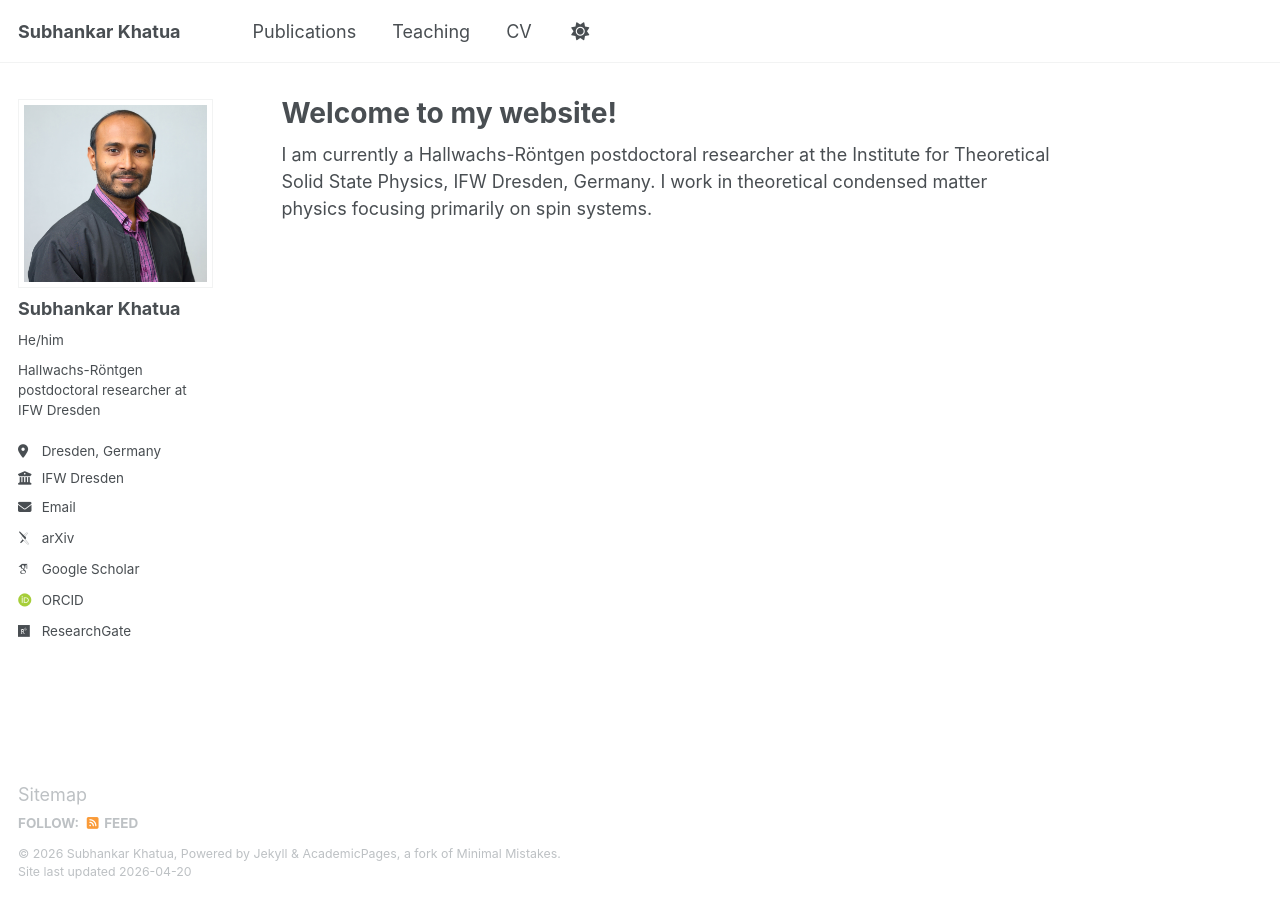
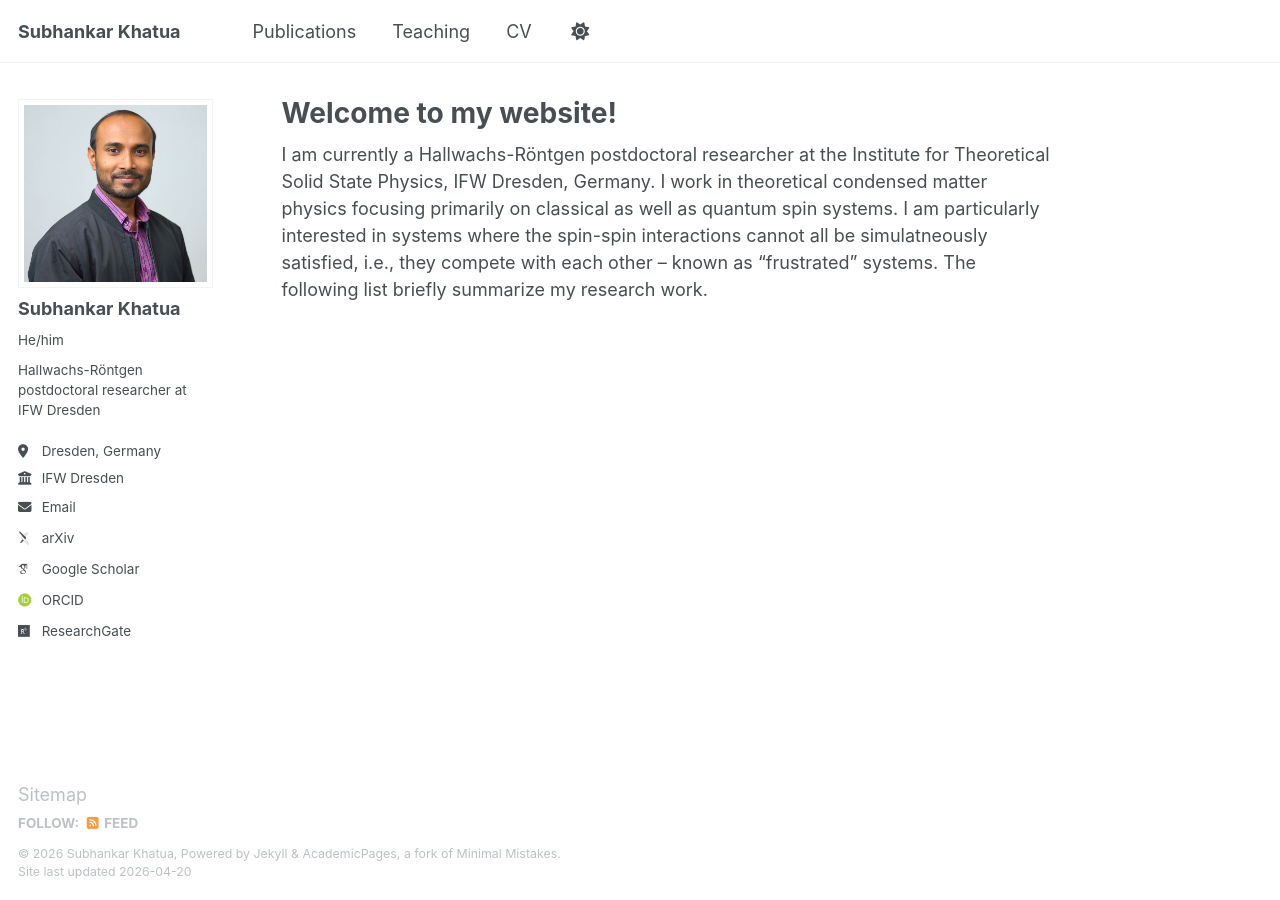
Before and after one commit to subhankar-khatua/subhankar-khatua.github.io, a Jekyll site: the page built from _pages/about.md, in a window 1280 px wide. Built offline with Jekyll 4.4.1, drawn with Linux system fonts in a browser that asks for light colours; some web fonts are replaced.

Commit message:
Update about.md

```diff
--- a/_pages/about.md
+++ b/_pages/about.md
@@ -7,7 +7,9 @@ redirect_from:
   - /about.html
 ---
 
-I am currently a Hallwachs-Röntgen postdoctoral researcher at the Institute for Theoretical Solid State Physics, IFW Dresden, Germany. I work in theoretical condensed matter physics focusing primarily on spin systems.
+I am currently a Hallwachs-Röntgen postdoctoral researcher at the Institute for Theoretical Solid State Physics, IFW Dresden, Germany. I work in theoretical condensed matter physics focusing primarily on classical as well as quantum spin systems. I am particularly interested in systems where the spin-spin interactions cannot all be simulatneously satisfied, i.e., they compete with each other -- known as "frustrated" systems. The following list briefly summarize my research work.
+
+<!-- I have completed my doctoral studies from The Instutute of Mathematical Sciences, Chennai in 2021 under the supervision of Prof. R. Ganesh. My Ph.D. thesis proposed a new ordering mechanism in a certain class of frustrated magnets
 
 <!-- This is the front page of a website that is powered by the [Academic Pages template](https://github.com/academicpages/academicpages.github.io) and hosted on GitHub pages. [GitHub pages](https://pages.github.com) is a free service in which websites are built and hosted from code and data stored in a GitHub repository, automatically updating when a new commit is made to the repository. This template was forked from the [Minimal Mistakes Jekyll Theme](https://mmistakes.github.io/minimal-mistakes/) created by Michael Rose, and then extended to support the kinds of content that academics have: publications, talks, teaching, a portfolio, blog posts, and a dynamically-generated CV. You can fork [this template](https://github.com/academicpages/academicpages.github.io) right now, modify the configuration and markdown files, add your own PDFs and other content, and have your own site for free, with no ads!
 
```
